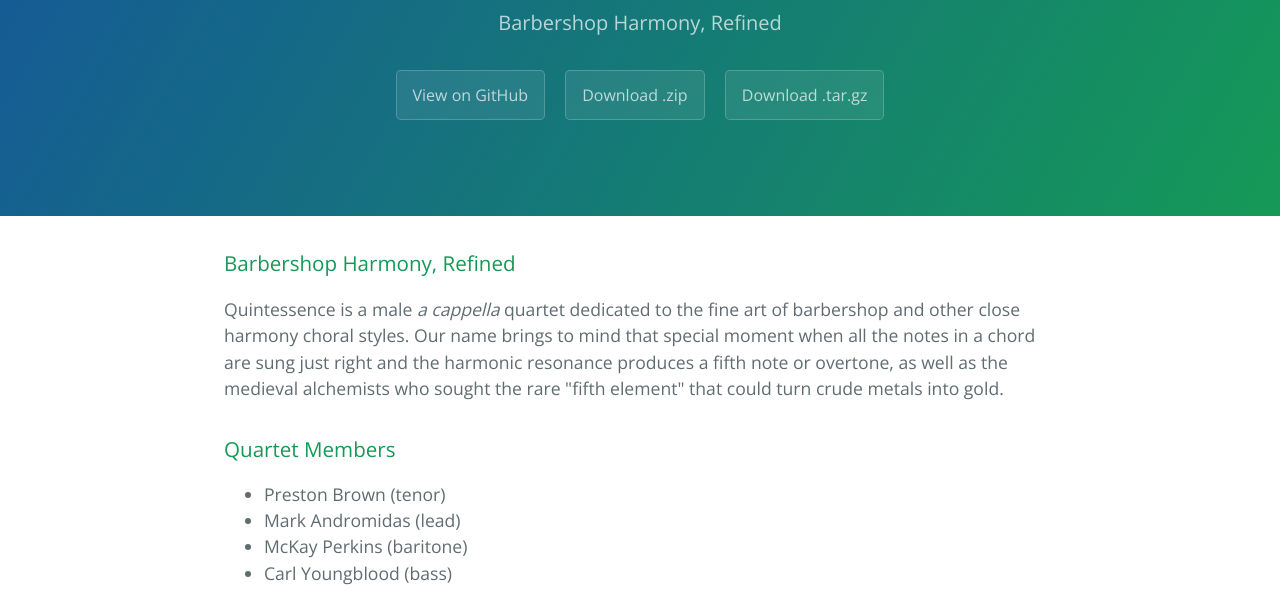
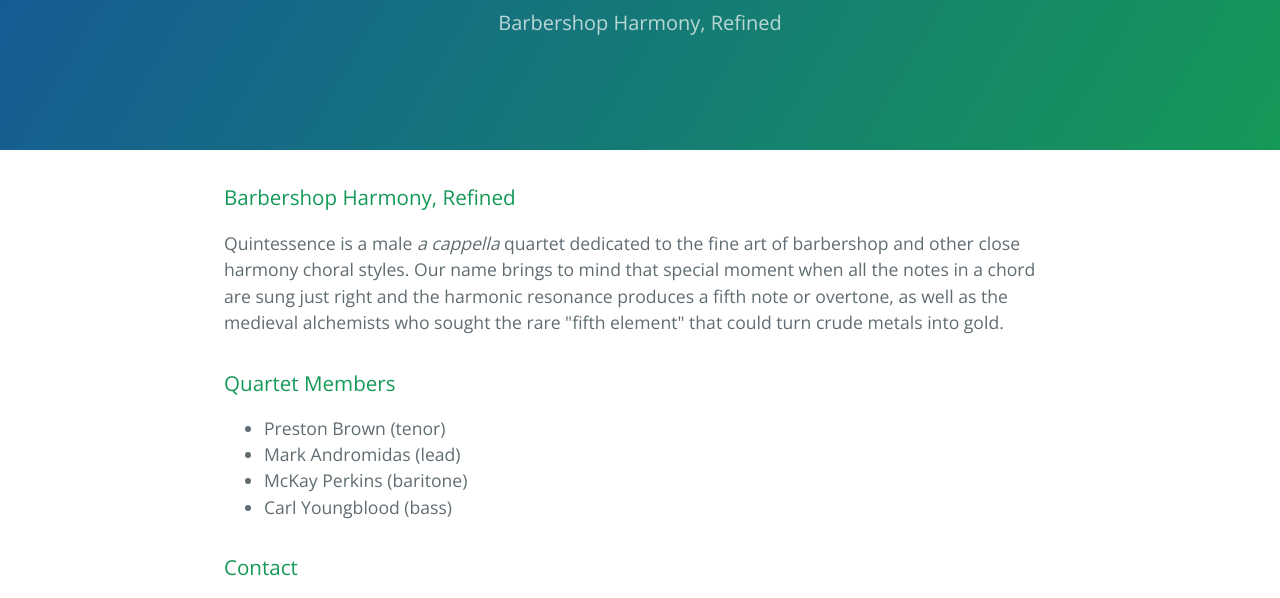
Before and after one commit to cayblood/quintessence-quartet, a plain HTML site: page index.html in a window 1280 px wide. Shown: the part 167-765 px from the top of the page. Drawn offline with nearby package versions, Linux system fonts and the light colour scheme.

Commit message:
Update index.html

```diff
--- a/index.html
+++ b/index.html
@@ -13,9 +13,6 @@
     <section class="page-header">
       <h1 class="project-name">Quintessence Quartet</h1>
       <h2 class="project-tagline">Barbershop Harmony, Refined</h2>
-      <a href="https://github.com/cayblood/quintessence-quartet" class="btn">View on GitHub</a>
-      <a href="https://github.com/cayblood/quintessence-quartet/zipball/master" class="btn">Download .zip</a>
-      <a href="https://github.com/cayblood/quintessence-quartet/tarball/master" class="btn">Download .tar.gz</a>
     </section>
 
     <section class="main-content">
```
